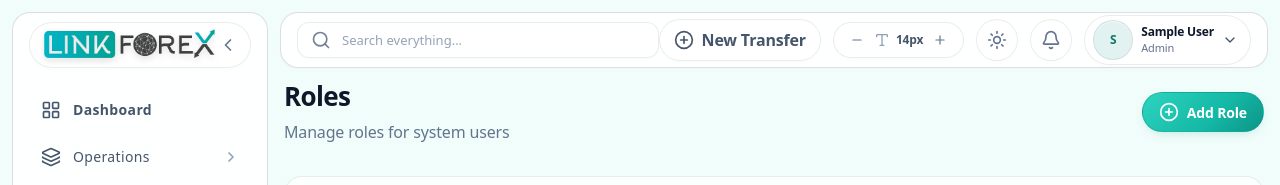
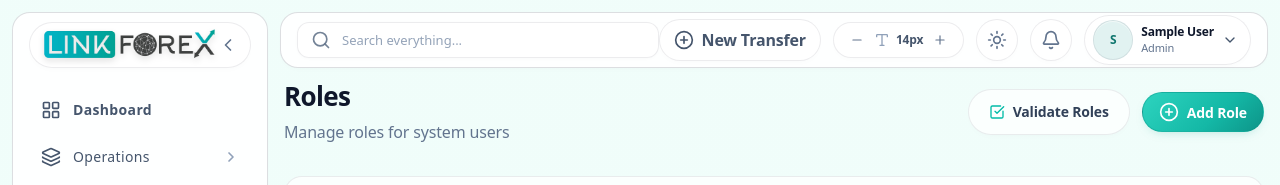
Before and after one commit to HemalStewart/linkforex, a Next.js app: page /admin/roles in a window 1280 px wide. Shown: the top 185 px of the page. Built offline with nearby package versions, Linux system fonts and the light colour scheme; no server answers; sample sign-in values are in the browser's storage.

Commit message:
feat: add role validation utility and remove system_defined toggle from create page

```diff
--- a/app/admin/roles/create/page.tsx
+++ b/app/admin/roles/create/page.tsx
@@ -7,7 +7,6 @@ import { ENDPOINTS } from '@/app/lib/api';
 import { getStoredUser } from '@/app/lib/authStorage';
 import ConfirmModal from '../../components/ConfirmModal';
 import { ArrowLeft, Shield, Save, ChevronRight } from 'lucide-react';
-import ToggleSwitch from '../../components/ToggleSwitch';
 
 export default function CreateRolePage() {
     const router = useRouter();
@@ -154,25 +153,6 @@ export default function CreateRolePage() {
                     </div>
 
                     <div>
-                        <label className="block text-sm font-bold text-slate-700 dark:text-slate-300 mb-2 ml-1"></label>
-                        <div className="relative input-icon">
-                            <span className="input-icon-left">
-                            </span>
-                            <ToggleSwitch
-                                label="System Defined"
-                                value={formData.system_defined as 'yes' | 'no'}
-                                onChange={(value) =>
-                                    setFormData({
-                                        ...formData,
-                                        system_defined: value,
-                                    })
-                                }
-                            />
-                            <span className="absolute right-4 top-1/2 -translate-y-1/2 text-slate-500 dark:text-slate-200 pointer-events-none">⌄</span>
-                        </div>
-                    </div>
-
-                    <div>
                         <label className="block text-sm font-bold text-slate-700 dark:text-slate-300 mb-2 ml-1">Duplicate/Copy from existing role</label>
                         <div className="relative input-icon">
                             <span className="input-icon-left">
@@ -192,10 +172,6 @@ export default function CreateRolePage() {
                             </select>
                             <ChevronRight className="absolute right-4 top-1/2 -translate-y-1/2 w-4 h-4 text-slate-500 dark:text-slate-200 pointer-events-none rotate-90" />
                         </div>
-                    </div>
-
-                    <div>
-                        {/* Spacing alignment */}
                     </div>
 
                     <div className="md:col-span-2">
--- a/app/admin/roles/page.tsx
+++ b/app/admin/roles/page.tsx
@@ -9,7 +9,7 @@ import Badge from '../components/ui/Badge';
 import { formatDateTime } from '@/app/lib/dateUtils';
 import Pagination from '../components/ui/Pagination';
 import SortIndicator from '../components/SortIndicator';
-import { Search, PlusCircle, Trash2, Edit3, Shield, ChevronRight } from 'lucide-react';
+import { Search, PlusCircle, Trash2, Edit3, Shield, ChevronRight, Loader2, CheckSquare } from 'lucide-react';
 import { useAuditColumns } from '@/app/lib/permissions';
 
 export default function RolesPage() {
@@ -31,9 +31,55 @@ export default function RolesPage() {
         isOpen: false,
         title: '',
         message: '',
-        type: 'info' as 'info' | 'danger' | 'warning',
+        type: 'info' as 'info' | 'danger' | 'warning' | 'success',
         isAlert: false
     });
+
+    const [validating, setValidating] = useState(false);
+
+    const handleValidateRoles = async () => {
+        setValidating(true);
+        try {
+            const res = await fetch(`${ENDPOINTS.ROLES.LIST}/validate`, {
+                method: 'POST',
+                headers: { 'Content-Type': 'application/json' }
+            });
+            if (res.ok) {
+                const data = await res.json();
+                setConfirmModal({
+                    isOpen: true,
+                    title: 'Validation Complete',
+                    message: data.message || 'Roles validated and updated successfully.',
+                    type: 'success',
+                    isAlert: true
+                });
+            } else {
+                let errMsg = 'Failed to validate roles';
+                try {
+                    const err = await res.json();
+                    if (err?.message) errMsg = err.message;
+                } catch {}
+                setConfirmModal({
+                    isOpen: true,
+                    title: 'Error',
+                    message: errMsg,
+                    type: 'danger',
+                    isAlert: true
+                });
+            }
+        } catch (error) {
+            console.error('Error validating roles:', error);
+            setConfirmModal({
+                isOpen: true,
+                title: 'Error',
+                message: 'A network error occurred while validating roles.',
+                type: 'danger',
+                isAlert: true
+            });
+        } finally {
+            setValidating(false);
+        }
+    };
 
     useEffect(() => {
         const fetchRoles = async () => {
@@ -269,10 +315,24 @@ export default function RolesPage() {
                     <h1 className="text-3xl font-extrabold text-slate-900 dark:text-white tracking-tight">Roles</h1>
                     <p className="text-slate-500 dark:text-slate-300 mt-2 font-medium">Manage roles for system users</p>
                 </div>
-                <Link href="/admin/roles/create" className="btn-primary flex items-center space-x-2 shadow-lg shadow-teal-500/20 hover:shadow-teal-500/40 rounded-full px-6">
-                    <PlusCircle className="w-5 h-5" />
-                    <span>Add Role</span>
-                </Link>
+                <div className="flex items-center gap-3">
+                    <button
+                        onClick={handleValidateRoles}
+                        disabled={validating}
+                        className="px-5 py-3 rounded-full text-sm font-bold transition-all flex items-center space-x-2 glass-effect text-slate-700 dark:text-slate-200 hover:text-teal-600 disabled:opacity-50"
+                    >
+                        {validating ? (
+                            <Loader2 className="w-4 h-4 animate-spin text-teal-500" />
+                        ) : (
+                            <CheckSquare className="w-4 h-4 text-teal-500" />
+                        )}
+                        <span>{validating ? 'Validating...' : 'Validate Roles'}</span>
+                    </button>
+                    <Link href="/admin/roles/create" className="btn-primary flex items-center space-x-2 shadow-lg shadow-teal-500/20 hover:shadow-teal-500/40 rounded-full px-6 py-3">
+                        <PlusCircle className="w-5 h-5" />
+                        <span>Add Role</span>
+                    </Link>
+                </div>
             </div>
 
             {/* Filters */}
```
